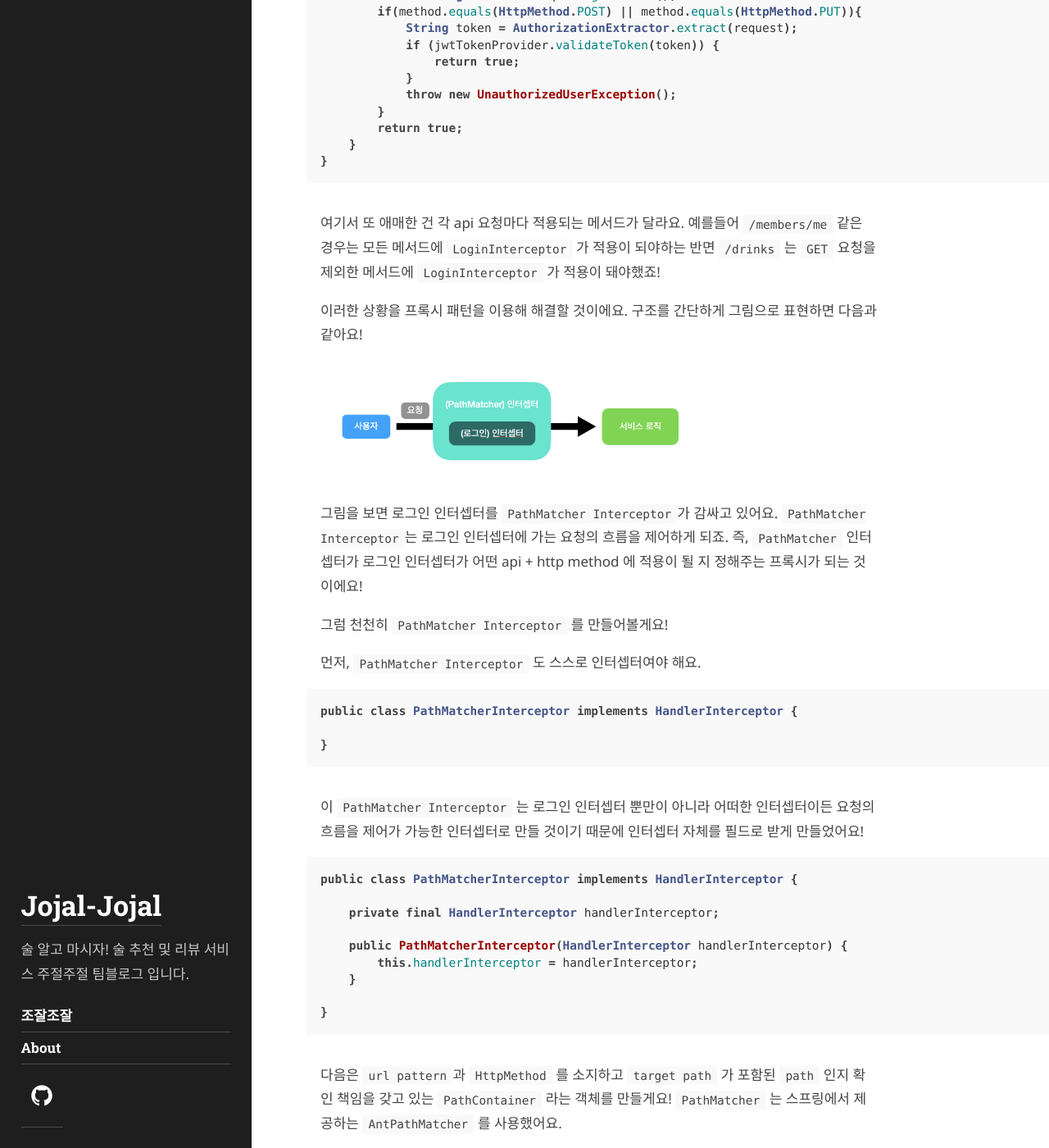
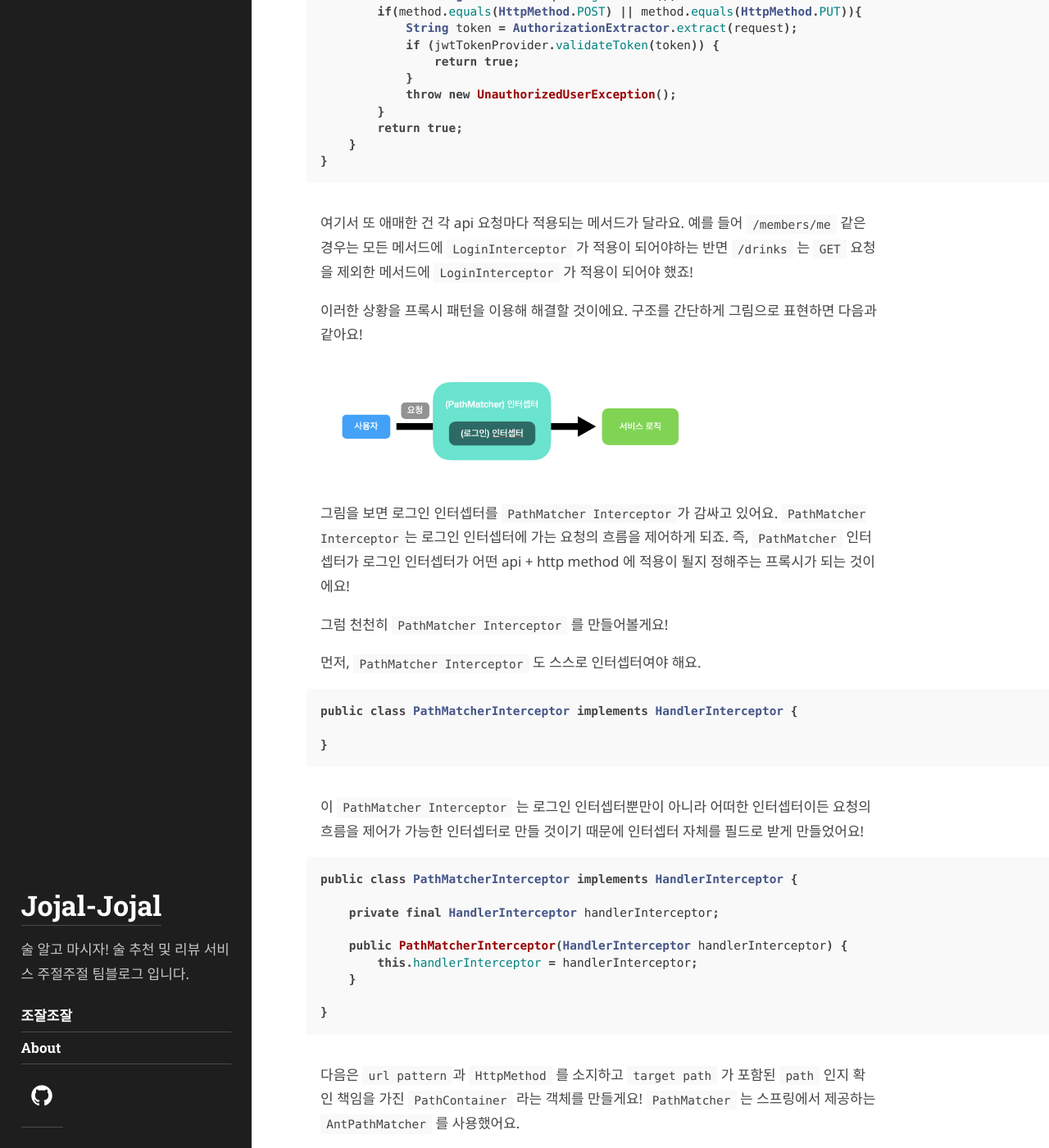
Before and after one commit to jujeol-jujeol/jujeol-jujeol.github.io, a Jekyll site: the page built from _posts/2021-08-07-프록시-패턴으로-인터셉터-Path와-Method-설정하기.md, in a window 1280 px wide and 1400 px high, scrolled down 1335 px. Shown: the whole window at 82% size. Built offline with Jekyll 4.4.1, drawn with Linux system fonts in a browser that asks for light colours; some web fonts are replaced; some of the changed text lies outside the part shown.

Commit message:
docs: 맞춤법 수정

````diff
--- a/_posts/2021-08-07-프록시-패턴으로-인터셉터-Path와-Method-설정하기.md
+++ b/_posts/2021-08-07-프록시-패턴으로-인터셉터-Path와-Method-설정하기.md
@@ -57,13 +57,13 @@ public class LoginInterceptor implements HandlerInterceptor {
 }
 ```
 
-여기서 또 애매한 건 각 api 요청마다 적용되는 메서드가 달라요. 예를들어 `/members/me` 같은 경우는 모든 메서드에 `LoginInterceptor` 가 적용이 되야하는 반면 `/drinks` 는 `GET` 요청을 제외한 메서드에 `LoginInterceptor` 가 적용이 돼야했죠!
+여기서 또 애매한 건 각 api 요청마다 적용되는 메서드가 달라요. 예를 들어 `/members/me` 같은 경우는 모든 메서드에 `LoginInterceptor` 가 적용이 되어야하는 반면 `/drinks` 는 `GET` 요청을 제외한 메서드에 `LoginInterceptor` 가 적용이 되어야 했죠!
 
 이러한 상황을 프록시 패턴을 이용해 해결할 것이에요. 구조를 간단하게 그림으로 표현하면 다음과 같아요!
 
 <img src="https://jujeol-jujeol.github.io/assets/img/interceptor/loginInterceptor.png" height="90%" width="70%">
 
-그림을 보면 로그인 인터셉터를 `PathMatcher Interceptor`가 감싸고 있어요. `PathMatcher Interceptor`는 로그인 인터셉터에 가는 요청의 흐름을 제어하게 되죠. 즉, `PathMatcher` 인터셉터가 로그인 인터셉터가 어떤 api + http method 에 적용이 될 지 정해주는 프록시가 되는 것이에요!
+그림을 보면 로그인 인터셉터를 `PathMatcher Interceptor`가 감싸고 있어요. `PathMatcher Interceptor`는 로그인 인터셉터에 가는 요청의 흐름을 제어하게 되죠. 즉, `PathMatcher` 인터셉터가 로그인 인터셉터가 어떤 api + http method 에 적용이 될지 정해주는 프록시가 되는 것이에요!
 
 그럼 천천히 `PathMatcher Interceptor` 를 만들어볼게요!
 
@@ -75,7 +75,7 @@ public class PathMatcherInterceptor implements HandlerInterceptor {
 }
 ```
 
-이 `PathMatcher Interceptor` 는 로그인 인터셉터 뿐만이 아니라 어떠한 인터셉터이든 요청의 흐름을 제어가 가능한 인터셉터로 만들 것이기 때문에 인터셉터 자체를 필드로 받게 만들었어요!
+이 `PathMatcher Interceptor` 는 로그인 인터셉터뿐만이 아니라 어떠한 인터셉터이든 요청의 흐름을 제어가 가능한 인터셉터로 만들 것이기 때문에 인터셉터 자체를 필드로 받게 만들었어요!
 
 ```java
 public class PathMatcherInterceptor implements HandlerInterceptor {
@@ -89,7 +89,7 @@ public class PathMatcherInterceptor implements HandlerInterceptor {
 }
 ```
 
-다음은 `url pattern`과 `HttpMethod` 를 소지하고 `target path` 가 포함된 `path` 인지 확인 책임을 갖고 있는 `PathContainer` 라는 객체를 만들게요! `PathMatcher` 는 스프링에서 제공하는 `AntPathMatcher` 를 사용했어요.
+다음은 `url pattern`과 `HttpMethod` 를 소지하고 `target path` 가 포함된 `path` 인지 확인 책임을 가진 `PathContainer` 라는 객체를 만들게요! `PathMatcher` 는 스프링에서 제공하는 `AntPathMatcher` 를 사용했어요.
 
 ```java
 public class PathContainer {
@@ -205,4 +205,4 @@ public class WebMvcConfig implements WebMvcConfigurer {
 
 이렇게 스프링 인터셉터에 Path와 Method를 검증할 수 있는 기능을 구현해봤어요! 프록시 패턴은 정말 많은 곳에서 사용이 가능한 유용한 패턴이에요! 객체의 정보를 늦게 가져올 수 있는 `Lazy Loading` 을 적용할 수도 있고 위처럼 실제 객체 사용에 접근에 대한 흐름제어도 가능하죠! (이것 말고도 다른 많은 활용법이 있어요!)
 
-실제 객체 대신 무언가 일처리가 필요하다면 프록시 패턴을 이용해보면 어떨까요~? =]
+실제 객체 대신 무언가 일 처리가 필요하다면 프록시 패턴을 이용해보면 어떨까요~? =]
````
Also changed, not shown: other parts of _posts/2021-08-07-프록시-패턴으로-인터셉터-Path와-Method-설정하기.md (+2 -2 lines).
